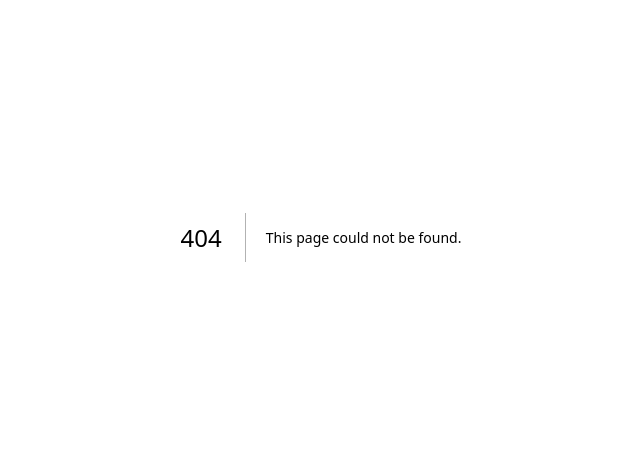
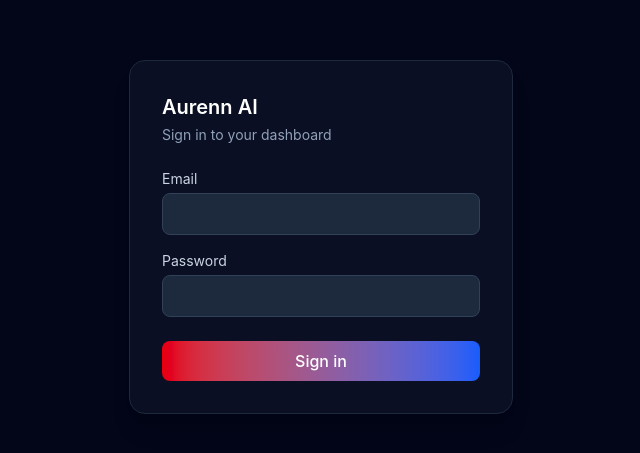
Before and after one commit to nitudevi5763-bit/aurenn-ai-platform, a Next.js app: page /login in a window 1280 px wide. Before the commit this address had no page. Shown: the part 163-616 px from the top of the page, without its empty margins (319-959 px from the left). Built offline with nearby package versions, Linux system fonts and the light colour scheme.

Commit message:
Create page.tsx

```diff
--- /dev/null
+++ b/src/app/login/page.tsx
@@ -0,0 +1,92 @@
+'use client'
+
+import { useState, type FormEvent } from 'react'
+import { useRouter } from 'next/navigation'
+import { createClient } from '@/lib/supabase/client'
+
+export default function LoginPage() {
+  const [email, setEmail] = useState('')
+  const [password, setPassword] = useState('')
+  const [error, setError] = useState<string | null>(null)
+  const [loading, setLoading] = useState(false)
+  const router = useRouter()
+
+  async function handleSubmit(e: FormEvent) {
+    e.preventDefault()
+    setError(null)
+    setLoading(true)
+
+    const supabase = createClient()
+
+    const { data: signInData, error: signInError } = await supabase.auth.signInWithPassword({
+      email,
+      password,
+    })
+
+    if (signInError || !signInData.user) {
+      setError('Incorrect email or password.')
+      setLoading(false)
+      return
+    }
+
+    const { data: profile, error: profileError } = await supabase
+      .from('profiles')
+      .select('role')
+      .eq('id', signInData.user.id)
+      .single()
+
+    if (profileError || !profile) {
+      setError('This account has no dashboard access yet.')
+      setLoading(false)
+      return
+    }
+
+    router.push(profile.role === 'admin' ? '/admin' : '/dashboard')
+  }
+
+  return (
+    <main className="flex min-h-screen items-center justify-center bg-slate-950 px-4">
+      <form
+        onSubmit={handleSubmit}
+        className="w-full max-w-sm rounded-2xl border border-slate-800 bg-slate-900/60 p-8 shadow-xl"
+      >
+        <h1 className="mb-1 text-xl font-semibold text-white">Aurenn AI</h1>
+        <p className="mb-6 text-sm text-slate-400">Sign in to your dashboard</p>
+
+        <label className="mb-1 block text-sm text-slate-300" htmlFor="email">
+          Email
+        </label>
+        <input
+          id="email"
+          type="email"
+          required
+          value={email}
+          onChange={(e) => setEmail(e.target.value)}
+          className="mb-4 w-full rounded-lg border border-slate-700 bg-slate-800 px-3 py-2 text-white outline-none focus:border-red-500"
+        />
+
+        <label className="mb-1 block text-sm text-slate-300" htmlFor="password">
+          Password
+        </label>
+        <input
+          id="password"
+          type="password"
+          required
+          value={password}
+          onChange={(e) => setPassword(e.target.value)}
+          className="mb-6 w-full rounded-lg border border-slate-700 bg-slate-800 px-3 py-2 text-white outline-none focus:border-red-500"
+        />
+
+        {error && <p className="mb-4 text-sm text-red-400">{error}</p>}
+
+        <button
+          type="submit"
+          disabled={loading}
+          className="w-full rounded-lg bg-gradient-to-r from-red-600 to-blue-600 px-4 py-2 font-medium text-white transition hover:opacity-90 disabled:opacity-50"
+        >
+          {loading ? 'Signing in…' : 'Sign in'}
+        </button>
+      </form>
+    </main>
+  )
+}
```
